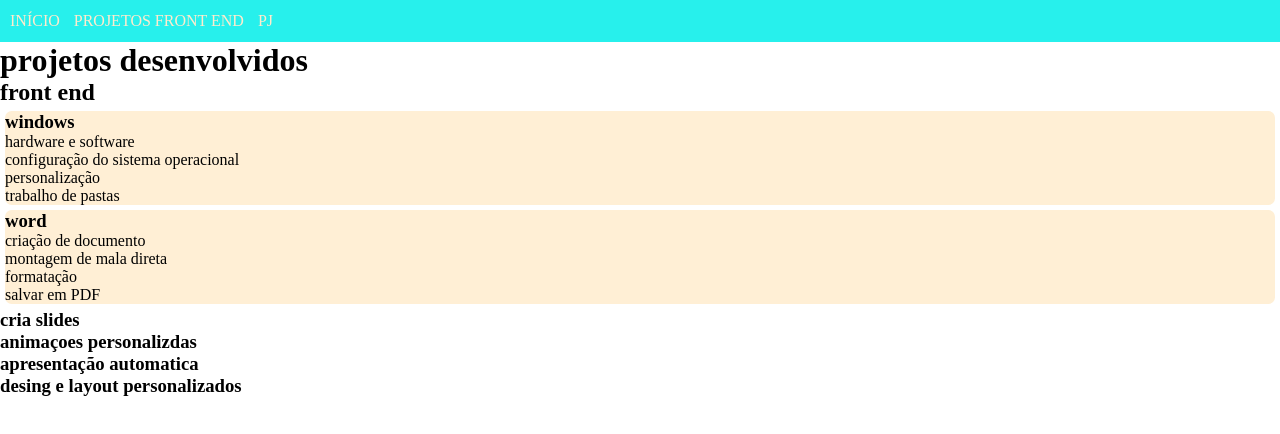
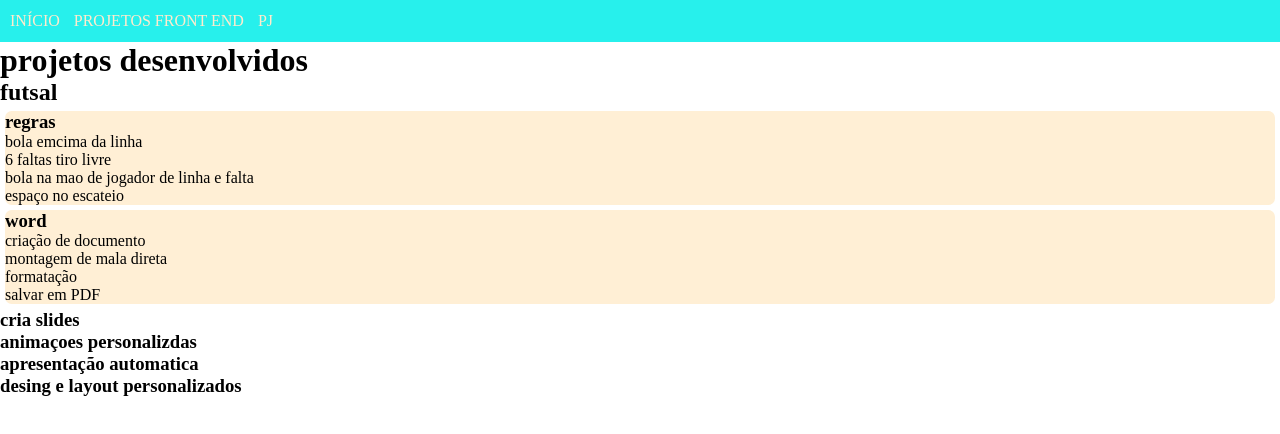
Before and after one commit to moisesvitor77/moisesvitor77, a plain HTML site: page projetos.html in a window 1280 px wide. Drawn offline with Linux system fonts and the light colour scheme.

Commit message:
Update projetos.html

```diff
--- a/projetos.html
+++ b/projetos.html
@@ -20,14 +20,14 @@
             </div>
             <h1>projetos desenvolvidos</h1>
             <div id="front">
-                <h2>front end</h2>
+                <h2>futsal</h2>
                 <div class="card">
-                    <h3>windows</h3>
+                    <h3>regras</h3>
                     <ul>
-                        <li>hardware e software</li>
-                        <li>configuração do sistema operacional</li>
-                        <li>personalização</li>
-                        <li>trabalho de pastas</li>
+                        <li>bola emcima da linha</li>
+                        <li>6 faltas tiro livre</li>
+                        <li>bola na mao de jogador de linha e falta</li>
+                        <li>espaço no escateio</li>
                     </ul>
                 </div>
                 <div class="card">
```
